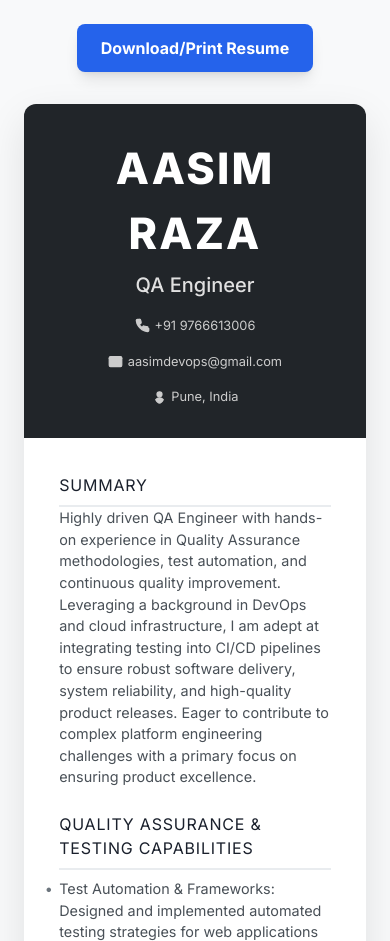
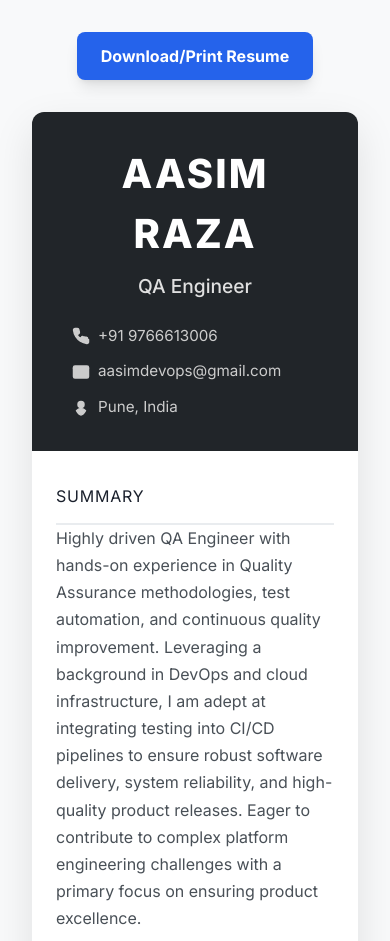
Before and after one commit to Aasim1234/resume, a plain HTML site: page index.html in a window 390 px wide. Shown: the top 941 px of the page. Drawn offline with nearby package versions, Linux system fonts and the light colour scheme.

Commit message:
Update index.html

```diff
--- a/index.html
+++ b/index.html
@@ -16,7 +16,7 @@
             justify-content: flex-start; /* Align to top for multi-page layout */
             align-items: center;
             min-height: 100vh;
-            padding: 1.5rem; /* Slightly reduced overall padding */
+            padding: 2rem; /* Increased overall padding for two pages */
         }
         .resume-container {
             background-color: #ffffff;
@@ -25,41 +25,41 @@
             max-width: 210mm; /* A4 width */
             width: 100%;
             overflow: hidden; /* Ensures border-radius applies correctly */
-            margin-bottom: 1rem; /* Further reduced space between pages */
+            margin-bottom: 2rem; /* Increased space between pages */
             box-sizing: border-box; /* Include padding and border in the element's total width and height */
         }
 
         .header-section {
             background-color: #212529; /* Dark charcoal/black from template */
             color: #ffffff;
-            padding: 2rem 2.2rem; /* Further reduced padding */
+            padding: 2.5rem 3rem; /* Increased padding */
             text-align: center;
         }
         .header-section h1 {
-            font-size: 2.7rem; /* Further adjusted for A4 */
+            font-size: 3.2rem; /* Increased font size */
             font-weight: 800; /* Extra bold for impact */
             color: #ffffff;
-            margin-bottom: 0.3rem; /* Further reduced margin */
+            margin-bottom: 0.5rem; /* Increased margin */
             letter-spacing: 0.05em; /* Slightly wider letter spacing for the name */
         }
         .header-section .title {
-            font-size: 1.25rem; /* Further adjusted for A4 */
+            font-size: 1.5rem; /* Increased font size */
             font-weight: 500;
             color: #e0e0e0;
-            margin-bottom: 1rem; /* Further reduced margin */
+            margin-bottom: 1.5rem; /* Increased margin */
         }
         .contact-info {
             display: flex;
             flex-wrap: wrap;
             justify-content: center;
-            gap: 1rem; /* Further reduced gap */
-            font-size: 0.8rem; /* Further adjusted for A4 */
+            gap: 1.5rem; /* Increased gap */
+            font-size: 0.95rem; /* Increased font size */
             color: #cccccc;
         }
         .contact-info div {
             display: flex;
             align-items: center;
-            gap: 0.3rem; /* Further reduced gap */
+            gap: 0.5rem; /* Increased gap */
         }
         .contact-info a {
             color: #cccccc;
@@ -70,33 +70,33 @@
             color: #ffffff;
         }
         .contact-info svg {
-            width: 15px; /* Further adjusted for A4 */
-            height: 15px; /* Further adjusted for A4 */
+            width: 18px; /* Increased icon size */
+            height: 18px; /* Increased icon size */
             fill: currentColor; /* Use text color for SVG */
         }
 
         .main-content-area {
-            padding: 2.2rem 2.2rem; /* Further adjusted padding for A4 */
+            padding: 3.5rem 3rem; /* Increased padding */
             color: #343a40; /* Dark charcoal text for high contrast */
-            line-height: 1.5; /* Further reduced line height */
+            line-height: 1.7; /* Increased line height */
         }
 
         h2 {
-            font-size: 1.6rem; /* Further adjusted for A4 */
+            font-size: 1.95rem; /* Increased font size */
             font-weight: 800; /* Made bolder for emphasis */
             color: #1a202c; /* Darker for section titles */
             border-bottom: 2px solid #e9ecef; /* Lighter, subtle border */
-            padding-bottom: 0.5rem; /* Further reduced padding */
-            margin-top: 1.8rem; /* Further reduced vertical spacing */
-            margin-bottom: 0.8rem; /* Further reduced vertical spacing */
+            padding-bottom: 0.8rem; /* Increased padding */
+            margin-top: 3rem; /* Increased vertical spacing */
+            margin-bottom: 1.5rem; /* Increased vertical spacing */
             text-transform: uppercase; /* Uppercase as in the template */
             letter-spacing: 0.05em; /* Slight letter spacing for headings */
         }
         h3 {
-            font-size: 1.2rem; /* Further adjusted for A4 */
+            font-size: 1.45rem; /* Increased font size */
             font-weight: 700; /* Made bolder for emphasis */
             color: #2d3748; /* Darker for subheadings */
-            margin-bottom: 0.3rem; /* Further reduced margin */
+            margin-bottom: 0.6rem; /* Increased margin */
         }
         /* Style for highlighted project titles */
         h3.highlighted-project-title {
@@ -104,7 +104,7 @@
             font-weight: 800; /* Extra bold */
         }
         p, li {
-            font-size: 0.9rem; /* Further adjusted for A4 */
+            font-size: 1.1rem; /* Increased font size */
             color: #495057; /* Medium dark gray for content */
         }
         ul {
@@ -120,16 +120,54 @@
             margin-left: -1em;
         }
         .section-content {
-            margin-bottom: 1.5rem; /* Further reduced spacing between content blocks */
+            margin-bottom: 2.5rem; /* Increased spacing between content blocks */
         }
         .job-title {
             font-weight: 600; /* Stronger weight for job titles */
             color: #2f3640; /* Darker for job titles */
         }
         .date-range {
-            font-size: 0.8rem; /* Further adjusted for A4 */
+            font-size: 1rem; /* Increased font size */
             color: #718096; /* Consistent subtle blue-gray for dates */
-            margin-bottom: 0.5rem; /* Further reduced margin */
+            margin-bottom: 0.8rem; /* Increased margin */
+        }
+
+        /* Page break for printing */
+        .page-break {
+            page-break-before: always;
+            height: 297mm; /* A4 height */
+        }
+
+        /* Responsive adjustments for header contact info */
+        @media (max-width: 640px) {
+            .contact-info {
+                flex-direction: column;
+                align-items: flex-start; /* Align items to the left */
+                gap: 0.8rem;
+                padding-left: 1rem; /* Indent slightly */
+                padding-right: 1rem;
+            }
+            .header-section {
+                padding: 2rem 1.5rem;
+            }
+            .header-section h1 {
+                font-size: 2.5rem;
+            }
+            .header-section .title {
+                font-size: 1.2rem;
+            }
+            .main-content-area {
+                padding: 2rem 1.5rem;
+            }
+            h2 {
+                font-size: 1.6rem;
+            }
+            h3 {
+                font-size: 1.2rem;
+            }
+            p, li {
+                font-size: 1rem;
+            }
         }
 
         /* Print styles for page breaks and button hiding */
@@ -163,7 +201,7 @@
         </button>
     </div>
 
-    <!-- Main Resume Container (Single Page) -->
+    <!-- Page 1 -->
     <div class="resume-container">
         <!-- Header Section -->
         <header class="header-section">
@@ -227,7 +265,12 @@
                     </ul>
                 </div>
             </section>
+        </div>
+    </div>
 
+    <!-- Page 2 -->
+    <div class="resume-container page-break">
+        <div class="main-content-area pt-10"> <!-- Reduced top padding for continuation -->
             <!-- Skills & Tools -->
             <section class="section-content">
                 <h2>SKILLS & TOOLS</h2>
```
